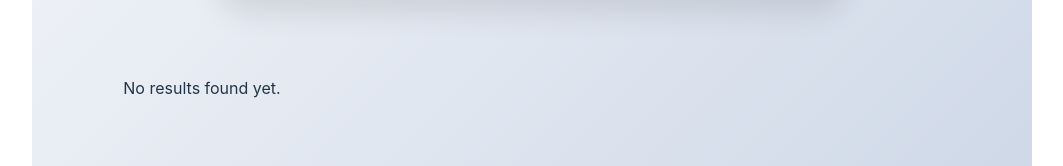
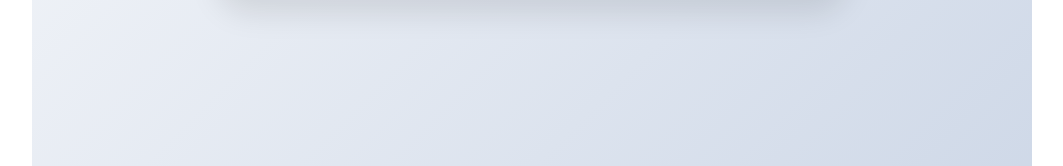
Before and after one commit to leahSalemon/musicApp, a React (Vite) app: page / in a window 1280 px wide. Shown: the part 346-512 px from the top of the page, without its empty margins (108-1171 px from the left). Built offline with nearby package versions, Linux system fonts and the light colour scheme.

Commit message:
display 'no result' only after first search

```diff
--- a/src/components/searchComp.tsx
+++ b/src/components/searchComp.tsx
@@ -8,12 +8,14 @@ import './searchComp.css';
 const SearchComp = () => {
   const [artists, setArtists] = useState<Artist[]>([]);
   const [loading, setLoading] = useState<boolean>(false);
+  const [wasSearched, setWasSearched] = useState<boolean>(false);
 
   const handleSearch = async (term: string) => {
     setLoading(true);
     try {
       const data = await fetchArtistsByName(term);
       setArtists(data || []);
+      setWasSearched(true);
     }
     catch (error) {
       console.error("Error fetching artists:", error);
@@ -22,6 +24,12 @@ const SearchComp = () => {
       setLoading(false);
     }
   };
+
+  const displayNoResults = () => {
+    if (wasSearched &&  !loading) {
+      return <p>No results found yet.</p>;
+    }
+  }
 
   const displayArtists = () => {
     return artists.length > 0 ? (
@@ -34,13 +42,10 @@ const SearchComp = () => {
   return (
     <div className="search-comp">
       <h1>Music Search</h1>
-
       <SearchInput onSearch={handleSearch} loadingSearch={loading} />
 
-      {loading && <p>Searching...</p>}
-
       <div className="artist-results">
-        {displayArtists()}
+        { artists.length > 0 ? displayArtists() : displayNoResults() }
       </div>
     </div>
   );
```
